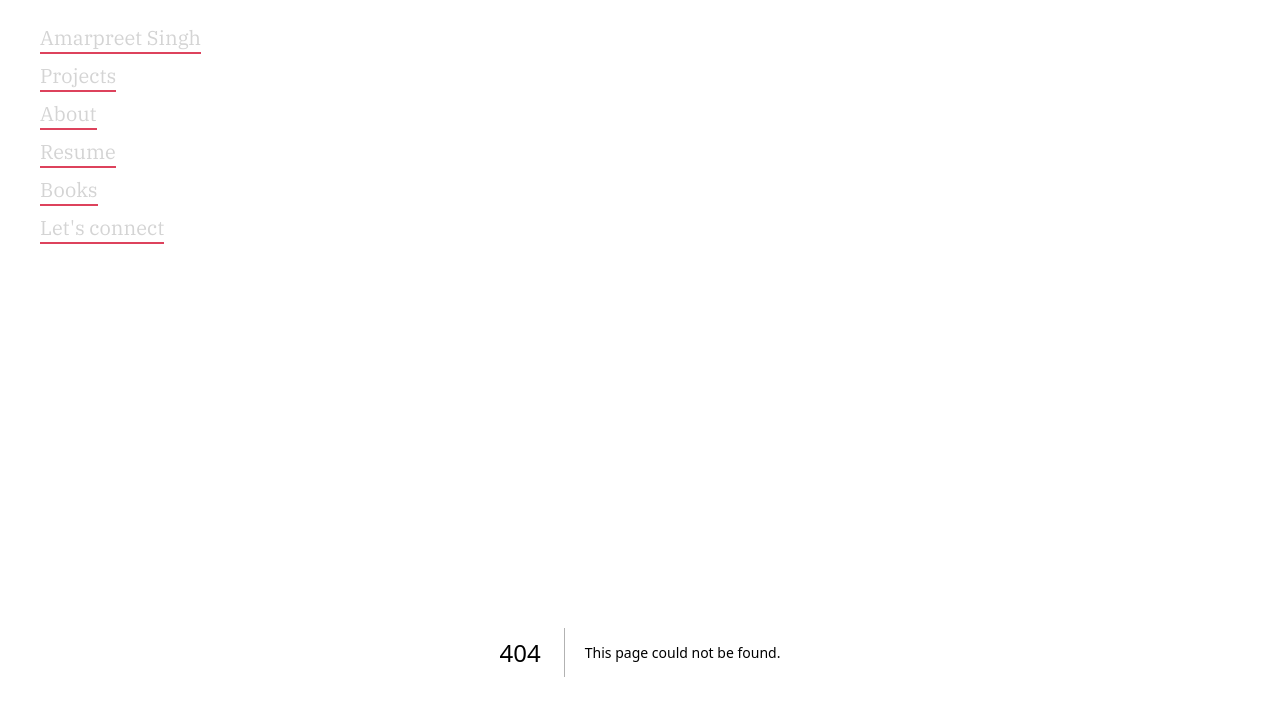
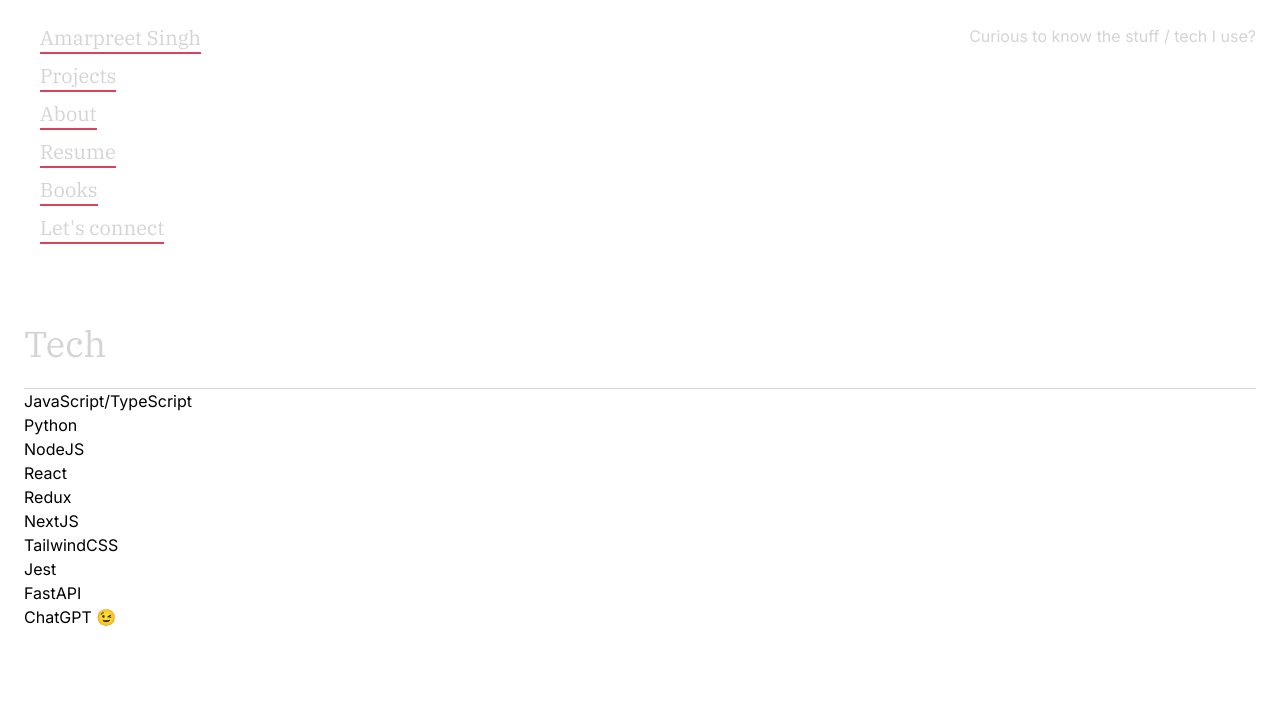
Before and after one commit to amarmanhala/infiniteloop, a Next.js app: page /uses in a window 1280 px wide. Before the commit this address had no page. Shown: the top 716 px of the page. Built offline with nearby package versions, Linux system fonts and the light colour scheme.

Commit message:
Add uses page

```diff
--- /dev/null
+++ b/data.js
@@ -0,0 +1,32 @@
+export const TECH_STACK = [
+  {
+    'name': "JavaScript/TypeScript"
+  },
+  {
+    'name': "Python"
+  },
+  {
+    'name': "NodeJS"
+  },
+  {
+    'name': "React",
+  },
+  {
+    'name': "Redux"
+  },
+  {
+    'name': "NextJS"
+  },
+  {
+    'name': "TailwindCSS"
+  },
+  {
+    'name': "Jest"
+  },
+  {
+    'name': "FastAPI"
+  },
+  {
+    'name': "ChatGPT 😉"
+  }
+]
--- a/src/app/components/Header.tsx
+++ b/src/app/components/Header.tsx
@@ -5,7 +5,7 @@
 const Header = () => {
   return (
     <header className="flex flex-row justify-between w-full text-neutral-300">
-      <nav className={`text-xl ${ibmPlexSerif.className} w-full text-lg`}>
+      <nav className={`text-xl ${ibmPlexSerif.className} text-lg`}>
         <ul className="">
           <li className="ml-4  pb-1 mb-1 flex justify-between items-center">
             <Link
@@ -57,6 +57,15 @@
           </li>
         </ul>
       </nav>
+
+      <div>
+        <Link
+                href="./uses"
+                className={`hover:text-[#dd425c]`}
+              >
+                Curious to know the stuff / tech I use?
+              </Link>
+      </div>
     </header>
   );
 };
--- /dev/null
+++ b/src/app/uses/page.tsx
@@ -0,0 +1,24 @@
+import React from 'react'
+import { Inter, IBM_Plex_Serif } from "next/font/google";
+import { TECH_STACK } from "../../../data"
+
+const ibmPlexSerif = IBM_Plex_Serif({ weight: ["400"], subsets: ["latin"] });
+
+function Uses() {
+  return (
+    <section className="mt-12 sm:mt-12">
+        <h2
+          className={`${ibmPlexSerif.className} text-neutral-300 text-2xl sm:text-4xl border-b border-neutral-300 py-3 sm:py-6`}
+        >
+          Tech
+        </h2>
+        {
+          TECH_STACK.map((tech, index) => {
+            return (<h1 key={index}>{tech.name}</h1>)
+          })
+        }
+      </section>
+  )
+}
+
+export default Uses
```
